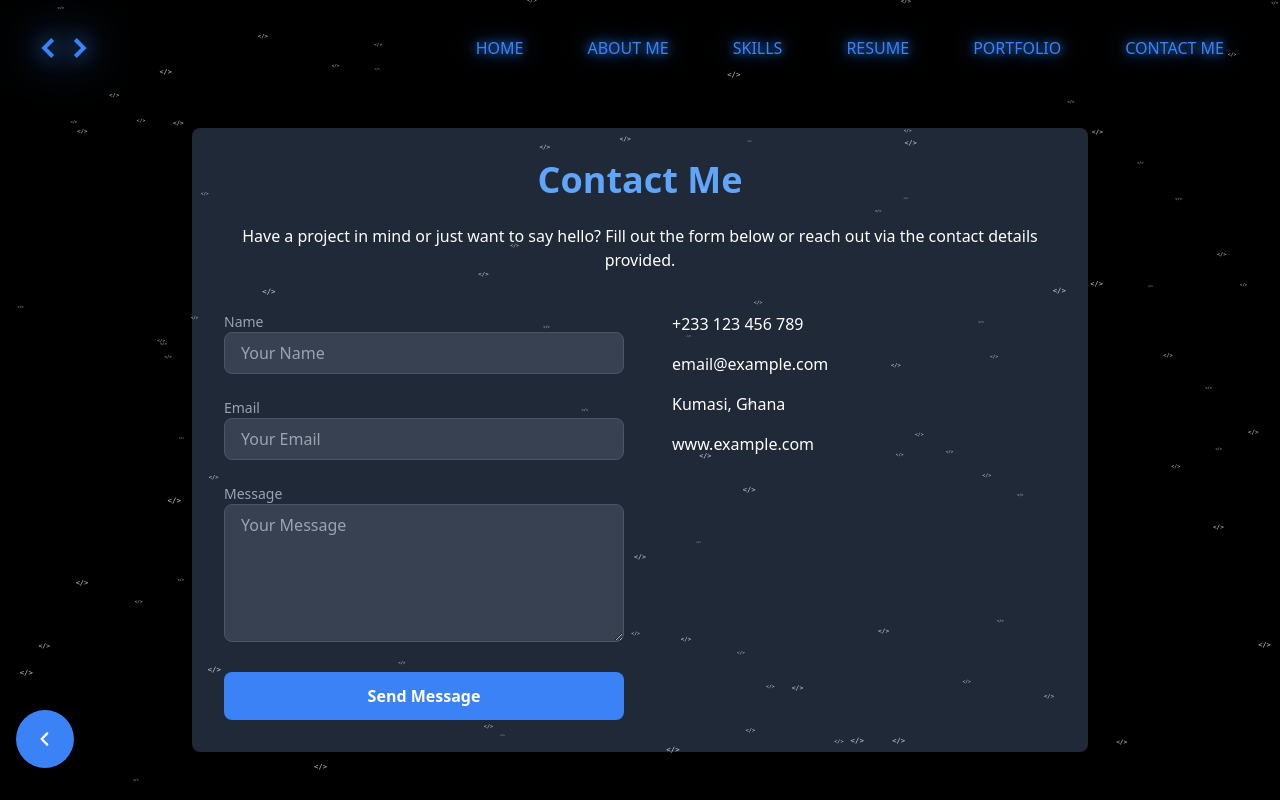
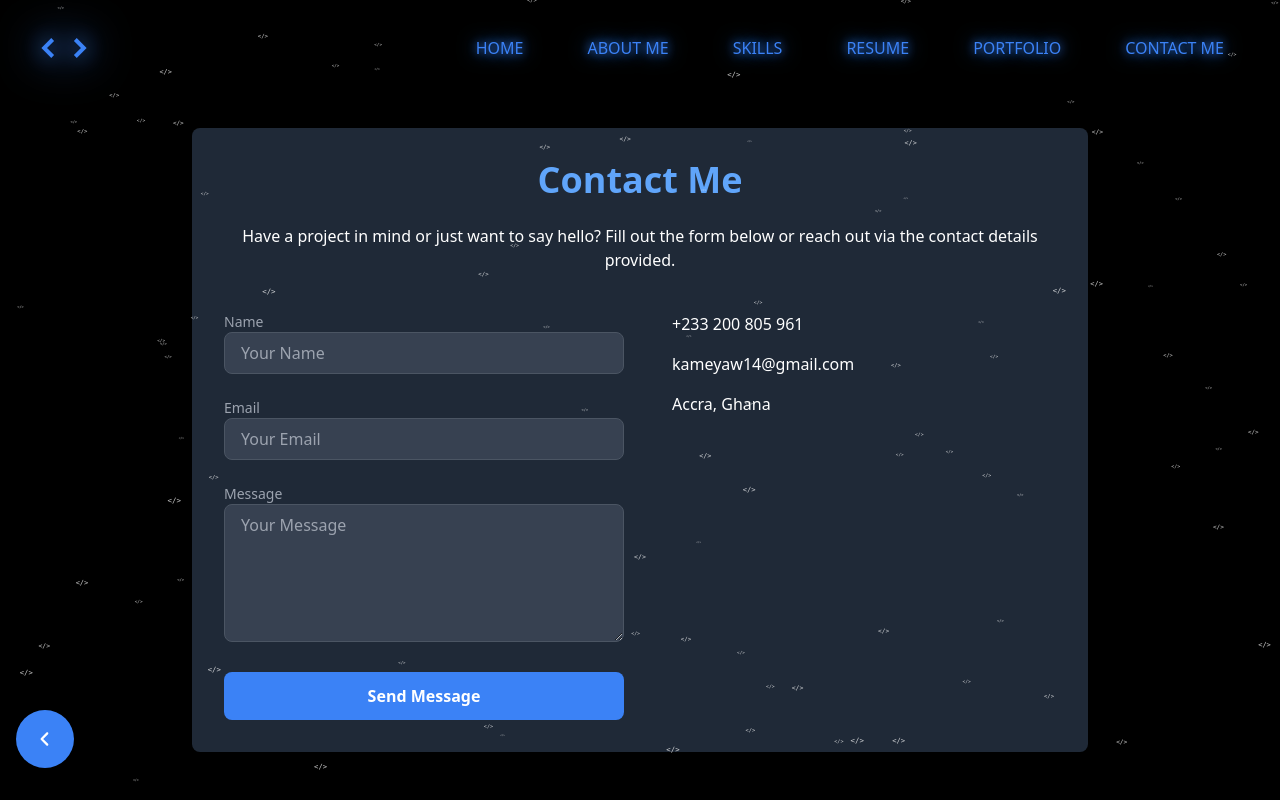
Before and after one commit to kameyaw14/tests, a React (Vite) app in the folder testFrontend/: page /contact in a window 1280 px wide. Built offline with nearby package versions, Linux system fonts and the light colour scheme.

Commit message:
z added tweaks

```diff
--- a/testFrontend/src/pages/Contact.jsx
+++ b/testFrontend/src/pages/Contact.jsx
@@ -161,25 +161,25 @@ const ContactPage = () => {
               <span className="text-blue-400 text-xl">
                 <i className="fas fa-phone-alt"></i>
               </span>
-              <p className="ml-4">+233 123 456 789</p>
+              <p className="ml-4">+233 200 805 961</p>
             </div>
             <div className="flex items-center">
               <span className="text-blue-400 text-xl">
                 <i className="fas fa-envelope"></i>
               </span>
-              <p className="ml-4">email@example.com</p>
+              <p className="ml-4">kameyaw14@gmail.com</p>
             </div>
             <div className="flex items-center">
               <span className="text-blue-400 text-xl">
                 <i className="fas fa-map-marker-alt"></i>
               </span>
-              <p className="ml-4">Kumasi, Ghana</p>
+              <p className="ml-4">Accra, Ghana</p>
             </div>
             <div className="flex items-center">
               <span className="text-blue-400 text-xl">
                 <i className="fas fa-globe"></i>
               </span>
-              <p className="ml-4">www.example.com</p>
+              {/* <p className="ml-4">www.example.com</p> */}
             </div>
           </motion.div>
         </div>
```
